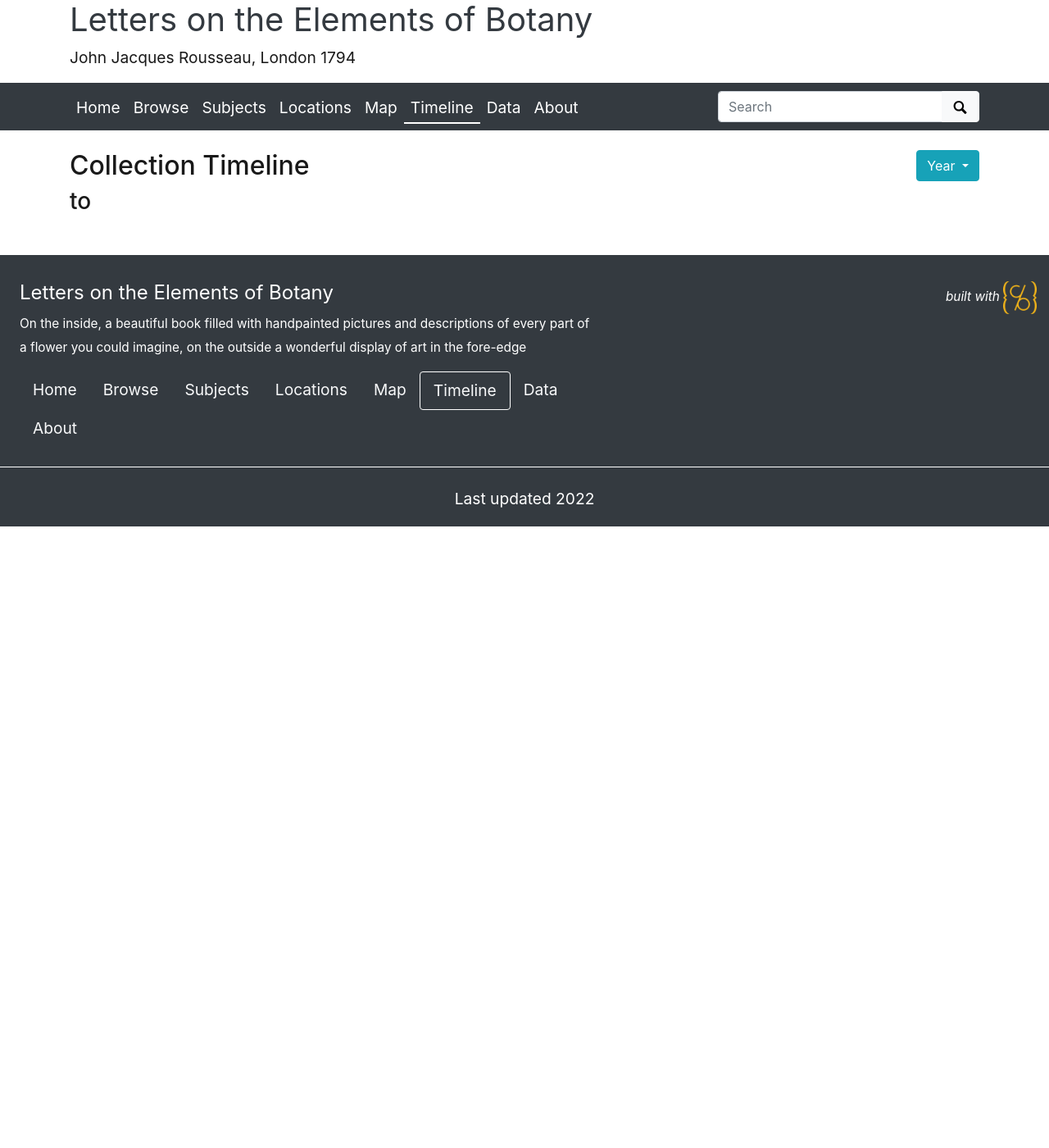
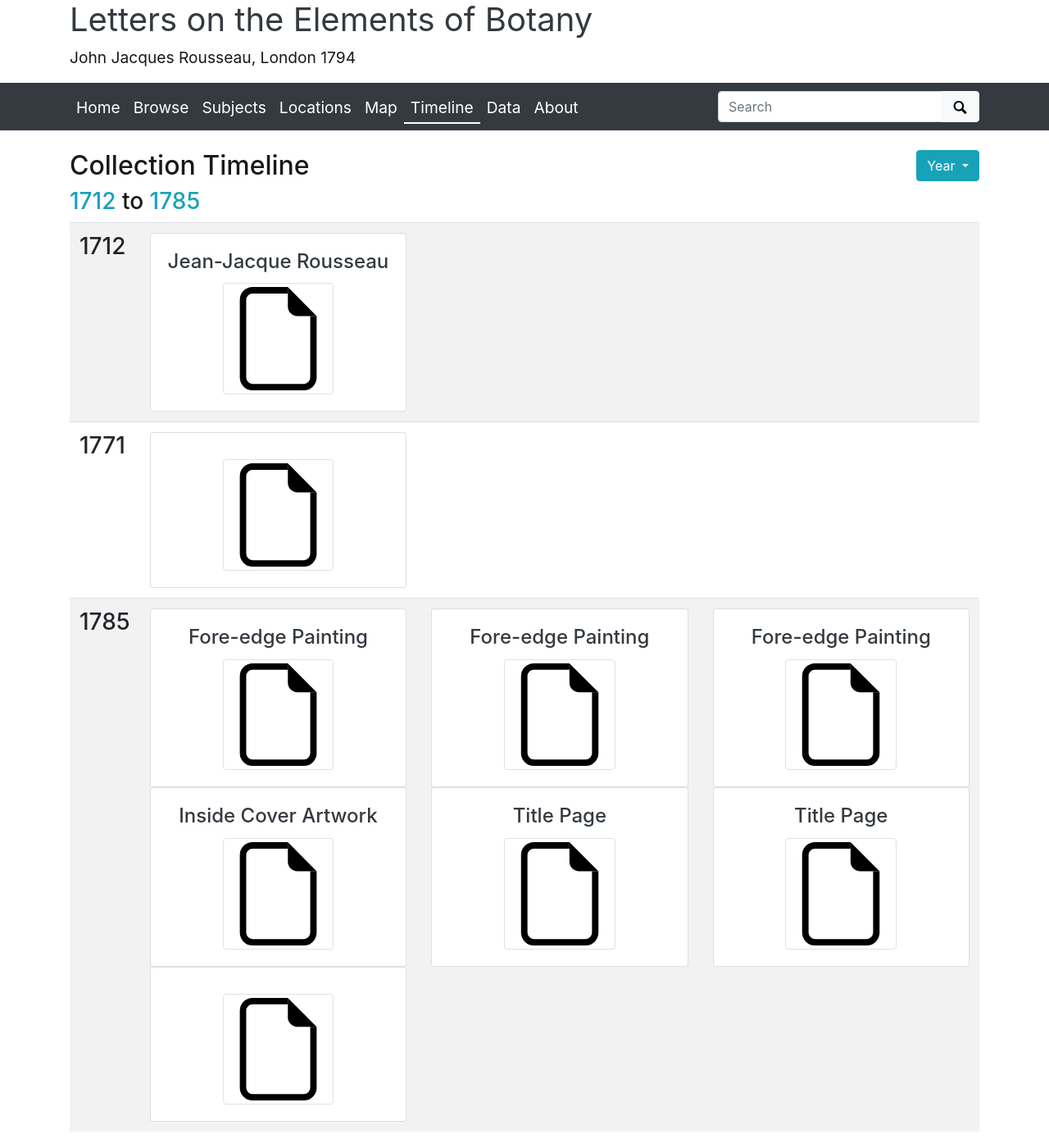
Before and after one commit to EmmaChoate/archive_project, a Jekyll site: the page built from pages/timeline.md, in a window 1280 px wide and 1400 px high. Shown: the whole window at 82% size. Built offline with Jekyll 4.4.1, drawn with Linux system fonts in a browser that asks for light colours; part of the change alters nothing that is shown.

```diff
--- a/_config.yml
+++ b/_config.yml
@@ -34,7 +34,7 @@ author: EmmaChoate, kjskoda
 #
 # Set the metadata for your collection (the name of the csv file in your _data directory that describes the objects in your collection)
 # Use the filename of your CSV **without** the ".csv" extension! E.g. _data/demo-metadata.csv --> "demo-metadata"
-metadata: archive_metadata1-Sheet1
+metadata: archive_metadata1_EK
 
 ##########
 # Site/Organization Branding
```
